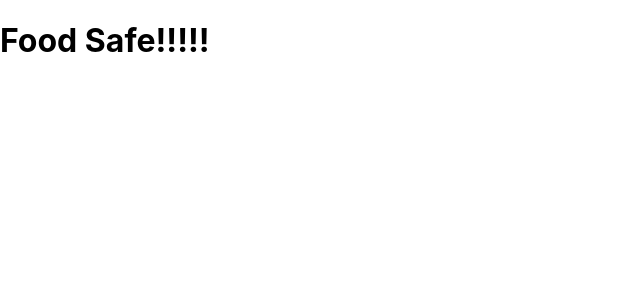
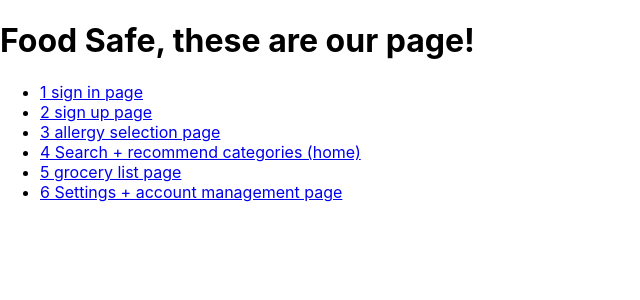
Before and after one commit to software-assignments-spring2022/final-project-foodsafe, a React (Create React App) app in the folder front-end/: page / in a window 1280 px wide. Shown: the top 300 px of the page, without its empty margins (0-640 px from the left). Built offline with nearby package versions, Linux system fonts and the light colour scheme.

Commit message:
route Handler

```diff
--- a/front-end/package.json
+++ b/front-end/package.json
@@ -8,6 +8,7 @@
     "@testing-library/user-event": "^13.5.0",
     "react": "^17.0.2",
     "react-dom": "^17.0.2",
+    "react-router-dom": "^6.2.2",
     "react-scripts": "5.0.0",
     "web-vitals": "^2.1.4"
   },
--- a/front-end/src/App.js
+++ b/front-end/src/App.js
@@ -1,8 +1,39 @@
 import './App.css';
+import { BrowserRouter as Router, Routes, Route } from 'react-router-dom';
+
+import Home_all_sel from './all_sel/main.js';
+import Home_sign_in from './sign_in/main.js';
+import Home_sign_up from './sign_up/main.js';
+import Home_set_acc from './set_acc/main.js';
+import Home_search_rec from './search_rec/main.js';
+import Home_groc_list from './groc_list/main.js';
+
+
 
 function App() {
   return (
-    <h1>Food Safe!!!!!</h1>
+    <a>
+      <h1>Food Safe, these are our page!</h1>
+      <ul>
+        <li><a href="/sign_in">1 sign in page</a></li>
+        <li><a href="/sign_up">2 sign up page</a></li>
+        <li><a href="/all_sel">3 allergy selection page</a></li>
+        <li><a href="/search_rec">4 Search + recommend categories (home)</a></li>
+        <li><a href="/groc_list">5 grocery list page</a></li>
+        <li><a href="/set_acc">6 Settings + account management page</a></li>
+      </ul>
+      <Router>
+        <Routes>
+          <Route path="/sign_in" element={<Home_sign_in />} />
+          <Route path="/sign_up" element={<Home_sign_up />} />
+          <Route path="/all_sel" element={<Home_all_sel />} />
+          <Route path="/search_rec" element={<Home_search_rec />} />
+          <Route path="/groc_list" element={<Home_groc_list />} />
+          <Route path="/set_acc" element={<Home_set_acc />} />
+        </Routes>
+    </Router>
+    </a>
+
   );
 }
 
--- /dev/null
+++ b/front-end/src/all_sel/main.js
@@ -0,0 +1,11 @@
+import React from 'react';
+
+const all_sel=()=>{
+    return (
+    <a>
+        <h2>Allergy selection - jake (to be done)!</h2>
+    </a>
+
+    );
+}
+export default all_sel;
--- /dev/null
+++ b/front-end/src/groc_list/main.js
@@ -0,0 +1,11 @@
+import React from 'react';
+
+const groc_list=()=>{
+    return (
+    <a>
+        <h2>Grocery list page- Telly Jalloh (to be done)!</h2>
+    </a>
+
+    );
+}
+export default groc_list;
--- /dev/null
+++ b/front-end/src/search_rec/main.js
@@ -0,0 +1,11 @@
+import React from 'react';
+
+const search_rec=()=>{
+    return (
+    <a>
+        <h2>Search + recommend categories (home)- Neil (to be done)!</h2>
+    </a>
+
+    );
+}
+export default search_rec;
--- /dev/null
+++ b/front-end/src/set_acc/main.js
@@ -0,0 +1,11 @@
+import React from 'react';
+
+const set_acc=()=>{
+    return (
+    <a>
+        <h2>Settings + account management where user can update allergies-Jeff (to be done)!</h2>
+    </a>
+
+    );
+}
+export default set_acc;
--- /dev/null
+++ b/front-end/src/sign_in/main.js
@@ -0,0 +1,11 @@
+import React from 'react';
+
+const sign_in=()=>{
+    return (
+    <a>
+        <h2>Sign in - Vincent</h2>
+    </a>
+
+    );
+}
+export default sign_in;
--- /dev/null
+++ b/front-end/src/sign_up/main.js
@@ -0,0 +1,11 @@
+import React from 'react';
+
+const sign_up=()=>{
+    return (
+    <a>
+        <h2>Sign up page - Vincent</h2>
+    </a>
+
+    );
+}
+export default sign_up;
```
Also changed, not shown: 2 other files (tests, documents, lock files or other folders).
